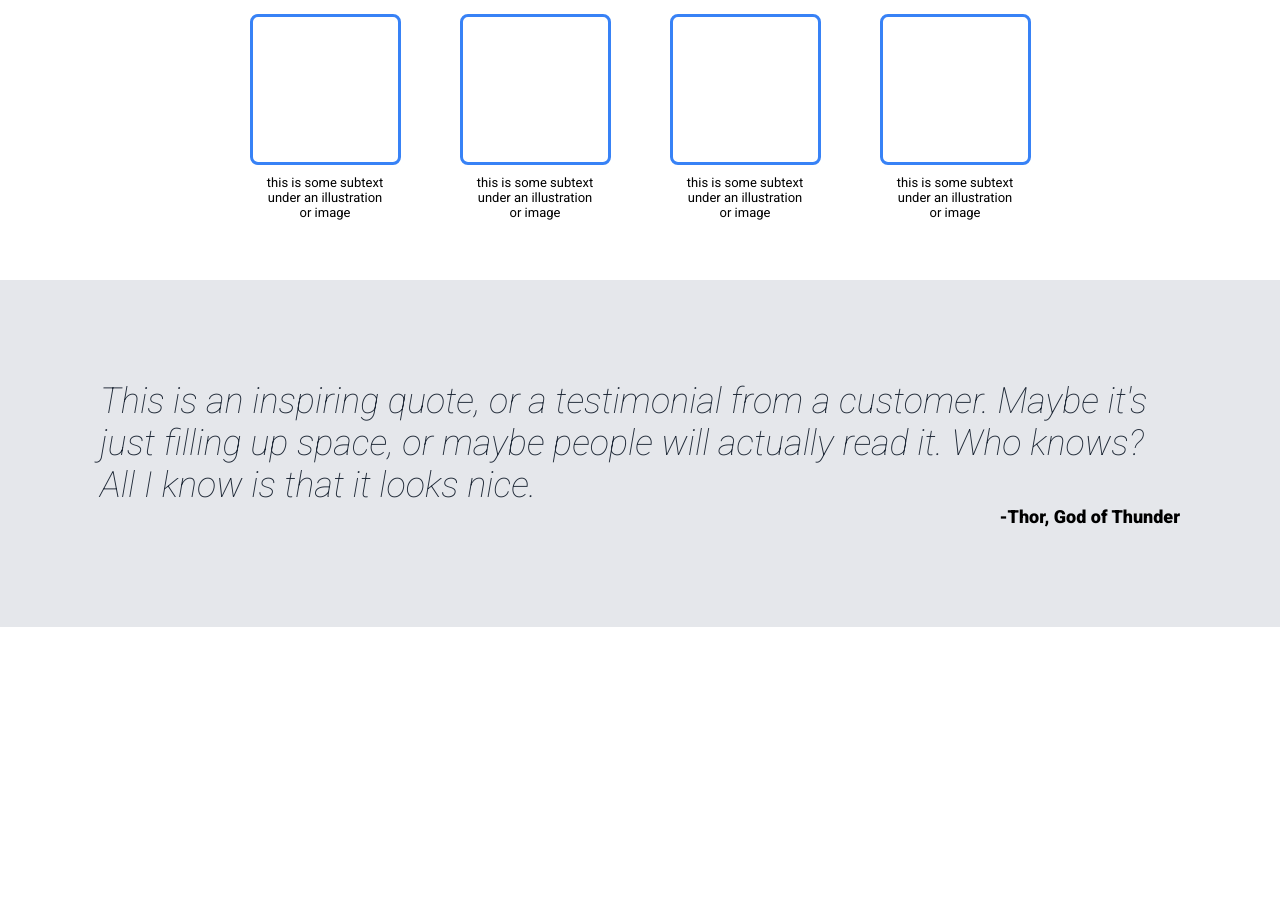
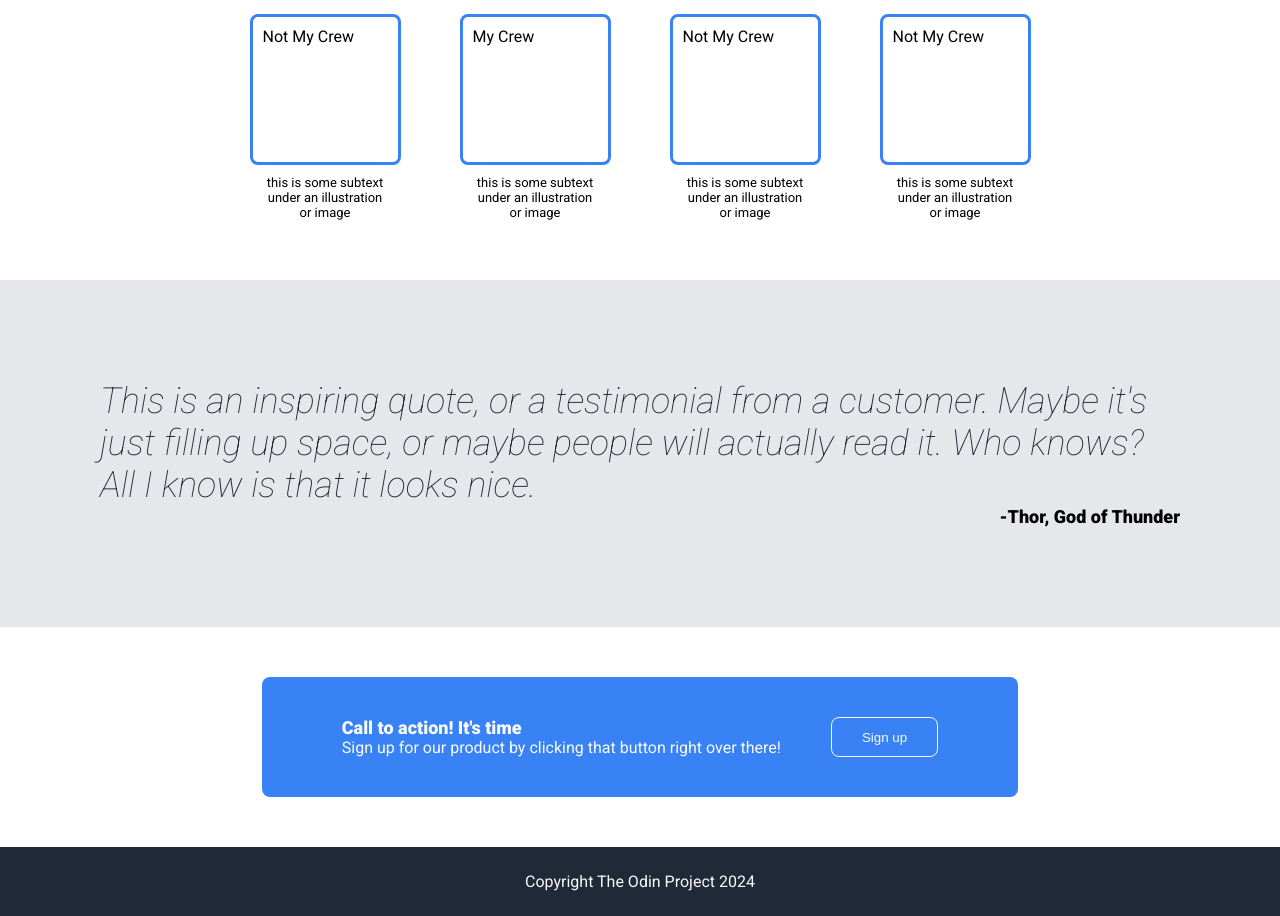
Before and after one commit to T-Pastor/landing-page, a plain HTML site: page index.html in a window 1280 px wide. Shown: the part 557-1473 px from the top of the page. Before the commit the page ends 1184 px from the top, so only its background shows below. Drawn offline with Linux system fonts and the light colour scheme.

Commit message:
added and formatted  copyright and call to action section

```diff
--- a/css/style.css
+++ b/css/style.css
@@ -78,6 +78,7 @@ a {
   color:#F9FAF8;
   padding: 5px 30px;
   border-radius: 8px;
+  border: hidden;
 }
 
 .random {
@@ -148,3 +149,49 @@ a {
     font-size: 18px;
     font-weight: 900;
 }
+
+.call-to-action-container {
+    display: flex;
+    padding: 50px;
+    justify-content: center;
+    align-items: center;
+}
+
+.call-to-action {
+    display: flex;
+    background-color: #3882F6;
+    border: hidden;
+    border-radius: 8px;
+    padding: 40px 80px;
+    gap: 50px;
+}
+
+.call-to-action-text {
+    flex-direction: column;
+}
+
+.heading {
+    color: #F9FAF8;
+    font-size: 18px;
+    font-weight: 900;
+}
+
+.sign-up {
+    color:#F9FAF8;
+    font-size: 16px;
+}
+
+.white {
+    border: solid;
+    border-color: #F9FAF8;
+    border-width: 1px;
+}
+
+.copyright {
+    display: flex;
+    background-color: #1F2937;
+    color: #F9FAF8;
+    padding: 25px 75px;
+    justify-content: center;
+
+}
--- a/index.html
+++ b/index.html
@@ -26,22 +26,22 @@
             <div class="image">this is a placeholder for an image</div>
         </div>
         <div class="random">
-            <div class="information">Some random information.</div>
+            <div class="information">MERP NEED MY CREW MERP</div>
             <div class="images">
                 <div class="illustration-container">
-                    <div class="illustration"></div>
+                    <div class="illustration">Not My Crew</div>
                     <div class="caption">this is some subtext under an illustration or image</div>
                 </div>
                 <div class="illustration-container">
-                    <div class="illustration"></div>
+                    <div class="illustration">My Crew</div>
                     <div class="caption">this is some subtext under an illustration or image</div>
                 </div>
                 <div class="illustration-container">
-                    <div class="illustration"></div>
+                    <div class="illustration">Not My Crew</div>
                     <div class="caption">this is some subtext under an illustration or image</div>
                 </div>
                 <div class="illustration-container">
-                    <div class="illustration"></div>
+                    <div class="illustration">Not My Crew</div>
                     <div class="caption">this is some subtext under an illustration or image</div>
                 </div>
             </div>
@@ -50,5 +50,15 @@
             <div class="quote">This is an inspiring quote, or a testimonial from a customer. Maybe it's just filling up space, or maybe people will actually read it. Who knows? All I know is that it looks nice.</div>
             <div class="author">-Thor, God of Thunder</div>
         </div>
+        <div class="call-to-action-container">
+            <div class="call-to-action">
+                <div class="call-to-action-text">
+                    <div class="heading">Call to action! It's time</div>
+                    <div class="sign-up">Sign up for our product by clicking that button right over there!</div>
+                </div>
+                <button class="subscribe white">Sign up</button>
+            </div>
+        </div>
+        <div class="copyright">Copyright The Odin Project 2024</div>
     </body>
 </html>
```
